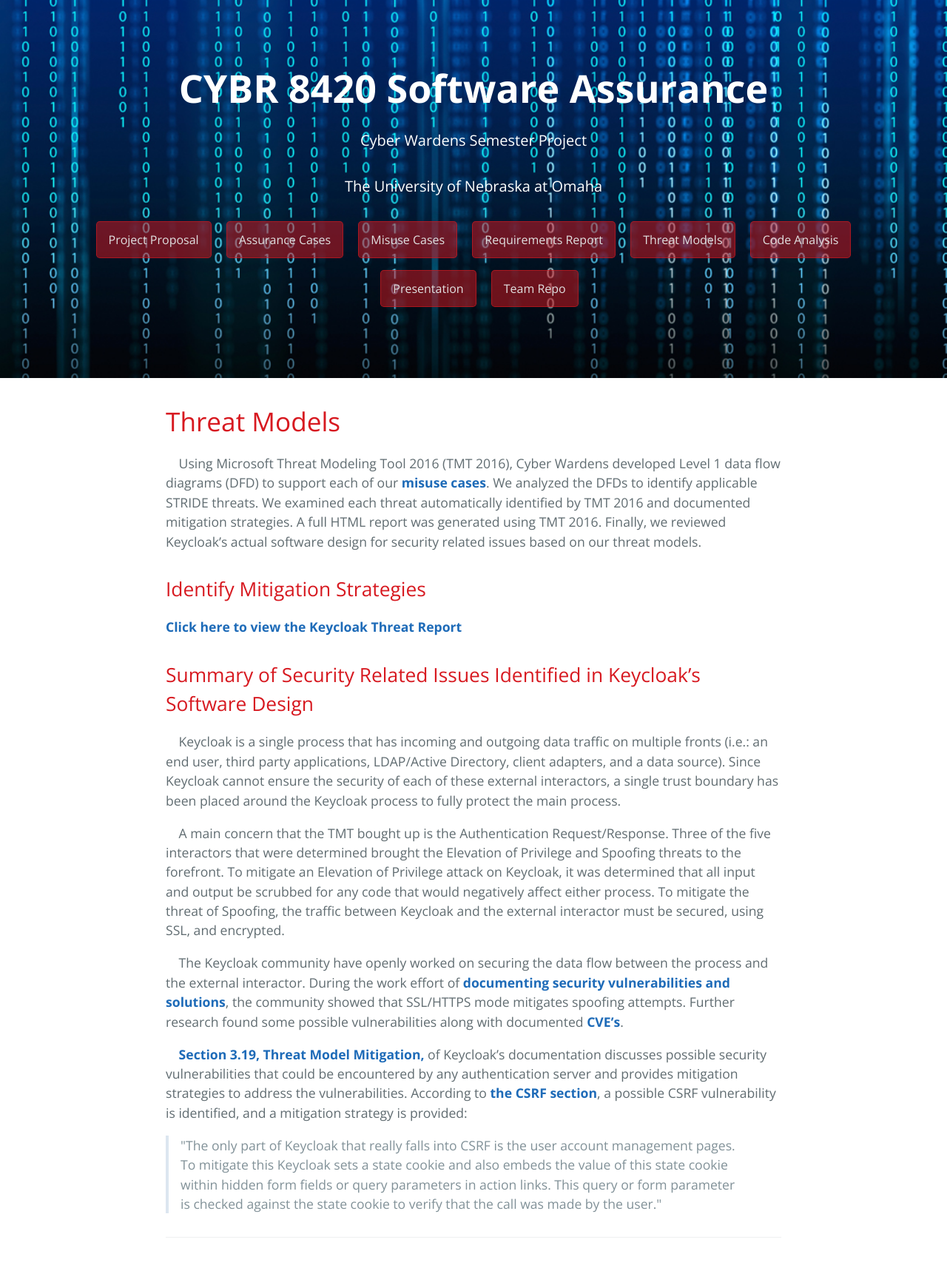
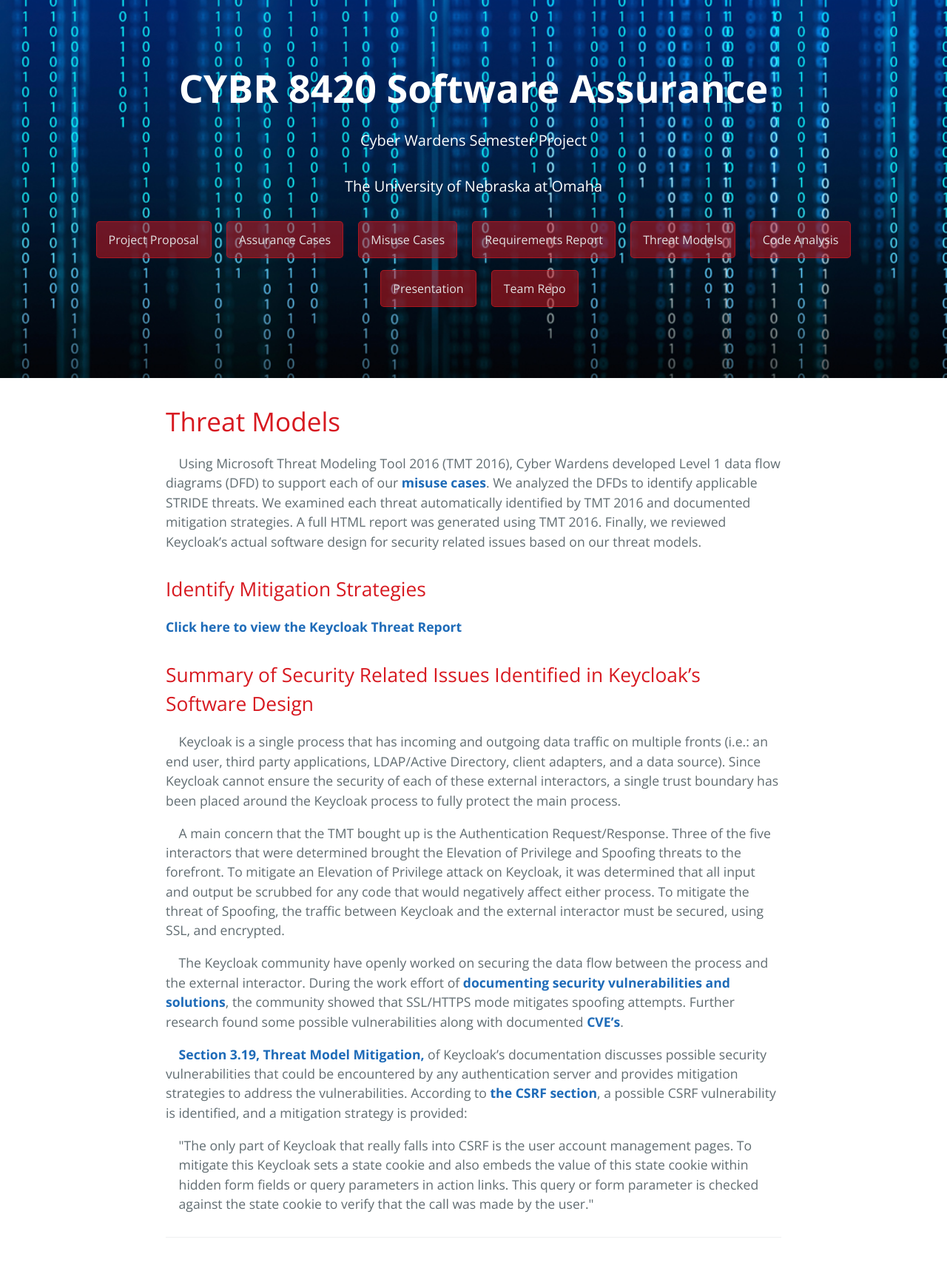
Before and after one commit to DanielLucier/CYBER8420-SemesterProject, a Jekyll site: the page built from misc/pages/ThreatModels.md, in a window 1280 px wide. Shown: the whole page at 74% size. Built offline with Jekyll 4.4.1, drawn with Linux system fonts in a browser that asks for light colours.

Commit message:
Update ThreatModels.md

```diff
--- a/misc/pages/ThreatModels.md
+++ b/misc/pages/ThreatModels.md
@@ -23,4 +23,4 @@ Summary of Security Related Issues Identified in Keycloak's Software Design
 
 &emsp;<a href="http://www.keycloak.org/docs/3.3/server_admin/topics/threat.html"><strong>Section 3.19, Threat Model Mitigation,</strong></a> of Keycloak's documentation discusses possible security vulnerabilities that could be encountered by any authentication server and provides mitigation strategies to address the vulnerabilities. According to <a href = "http://www.keycloak.org/docs/3.3/server_admin/topics/threat/csrf.html"><strong>the CSRF section</strong></a>, a possible CSRF vulnerability is identified, and a mitigation strategy is provided:
 
-<blockquote>"The only part of Keycloak that really falls into CSRF is the user account management pages. To mitigate this Keycloak sets a state cookie and also embeds the value of this state cookie within hidden form fields or query parameters in action links. This query or form parameter is checked against the state cookie to verify that the call was made by the user."</blockquote>
+<div style="padding-left: 1em;">"The only part of Keycloak that really falls into CSRF is the user account management pages. To mitigate this Keycloak sets a state cookie and also embeds the value of this state cookie within hidden form fields or query parameters in action links. This query or form parameter is checked against the state cookie to verify that the call was made by the user."</div>
```
